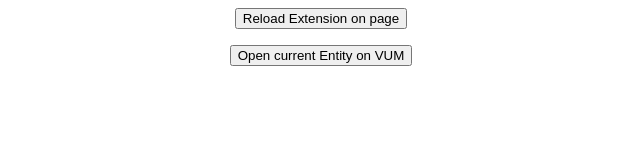
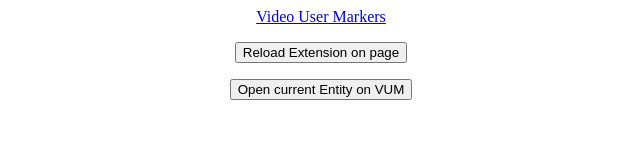
Before and after one commit to RascalTwo/VideoUserMarkersUserscriptExtension, a website built with webpack: page webext/action/popup.html in a window 1280 px wide. Shown: the whole page, without its empty margins (319-959 px from the left). Built offline with nearby package versions, Linux system fonts and the light colour scheme.

Commit message:
Add link to Homepage in Popup

```diff
--- a/package.json
+++ b/package.json
@@ -1,6 +1,6 @@
 {
   "name": "video-user-markers-userscript-extension",
-  "version": "1.20.0",
+  "version": "1.20.1",
   "description": "Allows the creation of time-based markers in videos",
   "homepage": "https://video-user-markers.cyclic.app",
   "bugs": "https://github.com/RascalTwo/VideoUserMarkersUserscriptExtension/issues",
--- a/webext/action/popup.html
+++ b/webext/action/popup.html
@@ -18,6 +18,7 @@
 	</head>
 
 	<body>
+		<a href="https://video-user-markers.cyclic.app/" target="_blank">Video User Markers</a>
 		<button id="reload">Reload Extension on page</button>
 		<button id="open-on-vum">Open current Entity on VUM</button>
 		<script src="popup.js"></script>
```
Also changed, not shown: webext/manifest.json.
